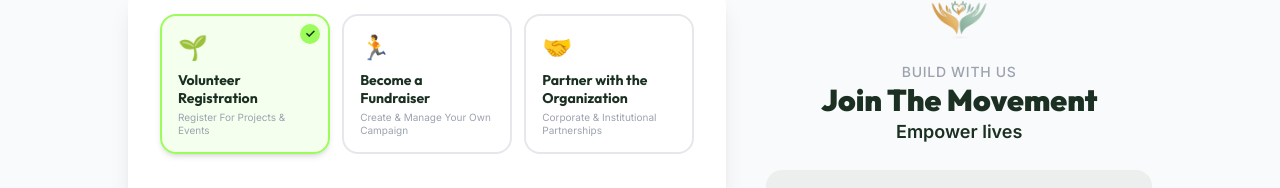
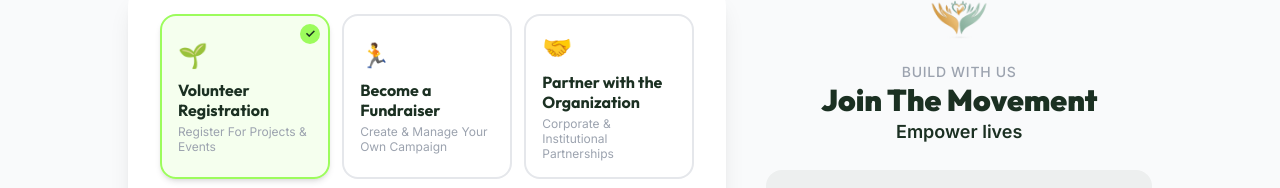
Before and after one commit to shamalsathsara/Togertherwise-MERN-, a React (Vite) app in the folder client/: page /volunteer in a window 1280 px wide. Shown: the part 420-608 px from the top of the page. Built offline with nearby package versions, Linux system fonts and the light colour scheme; no server answers.

Commit message:
text change donate

```diff
--- a/client/src/pages/Volunteer.jsx
+++ b/client/src/pages/Volunteer.jsx
@@ -145,10 +145,10 @@ const Volunteer = () => {
                         </span>
                       )}
                       <div className="text-2xl mb-2">{role.emoji}</div>
-                      <p className="font-display font-bold text-forest text-sm leading-tight mb-1">
+                      <p className="font-display font-bold text-forest text-base leading-tight mb-1">
                         {role.title}
                       </p>
-                      <p className="text-gray-400 text-[10px] leading-tight">{role.subtitle}</p>
+                      <p className="text-gray-400 text-xs leading-tight">{role.subtitle}</p>
                     </button>
                   ))}
                 </div>
```
